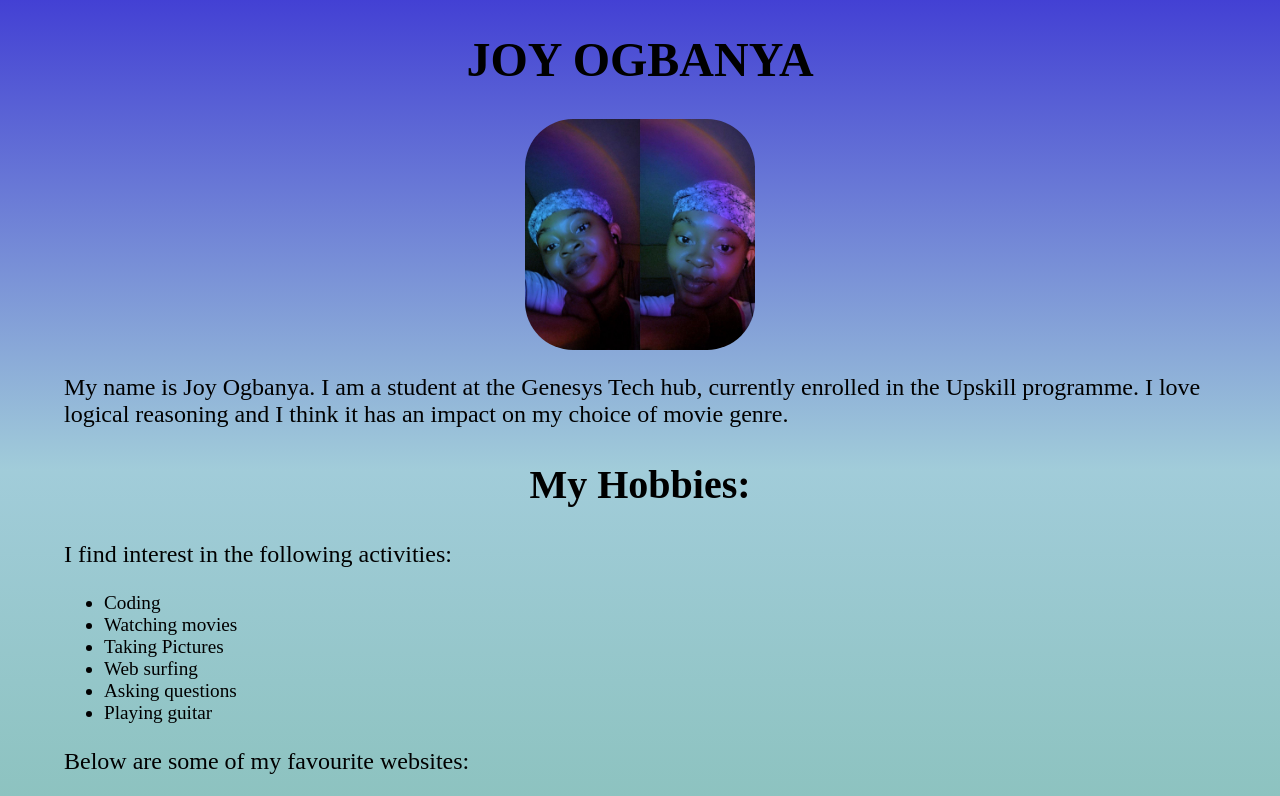
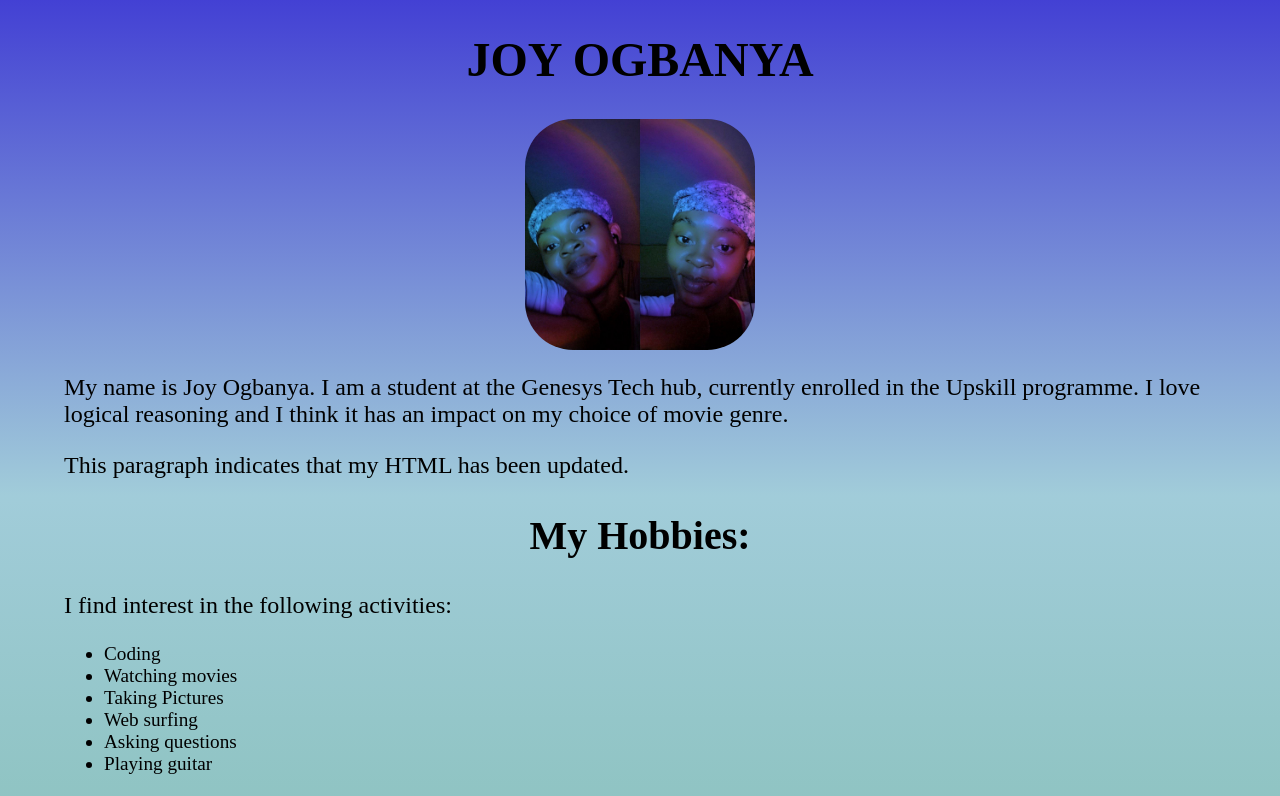
Before and after one commit to JOY-Jojo/html-intro, a plain HTML site: page index.html in a window 1280 px wide. Shown: the top 796 px of the page. Drawn offline with Linux system fonts and the light colour scheme.

Commit message:
Updated bio

```diff
--- a/index.html
+++ b/index.html
@@ -14,6 +14,7 @@
       enrolled in the Upskill programme. I love logical reasoning and I think it
       has an impact on my choice of movie genre.
     </p>
+    <p>This paragraph indicates that my HTML has been updated.</p>
     <h2>My Hobbies:</h2>
     <p>I find interest in the following activities:</p>
     <ul>
```
